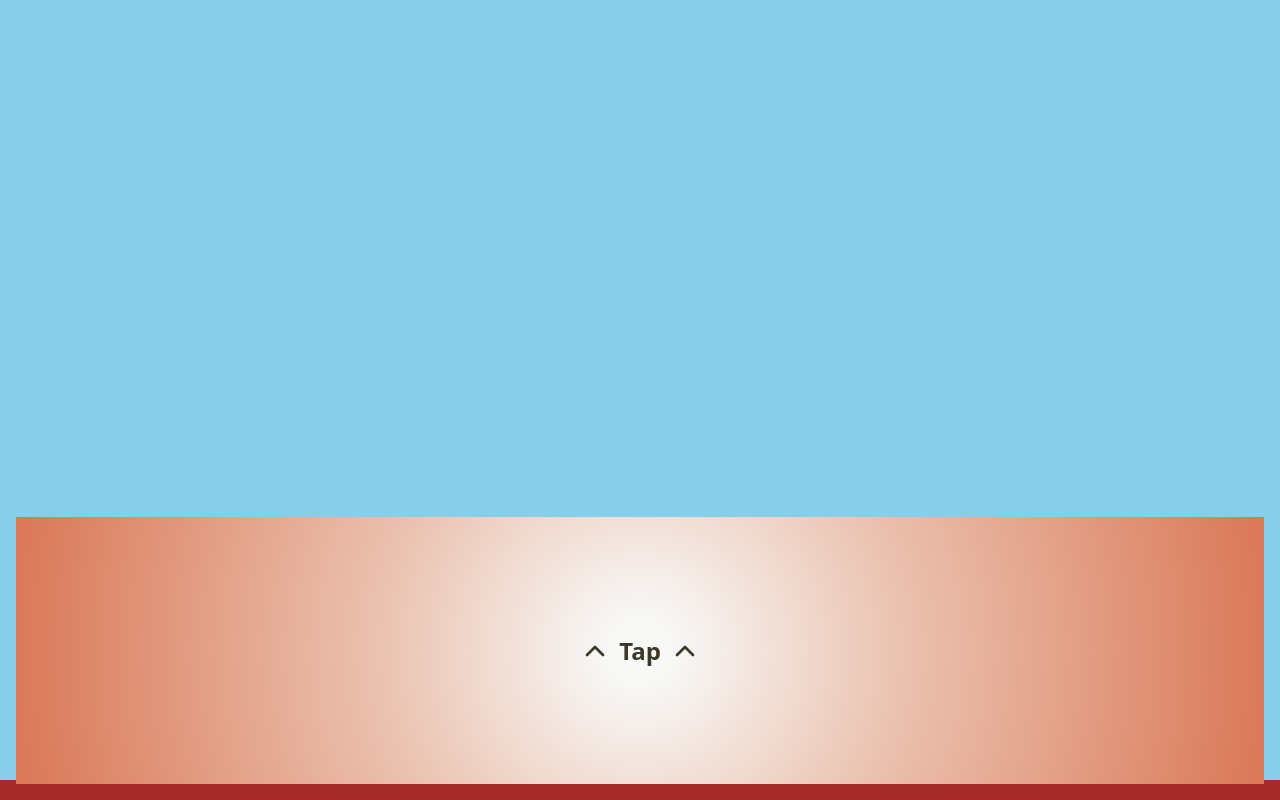
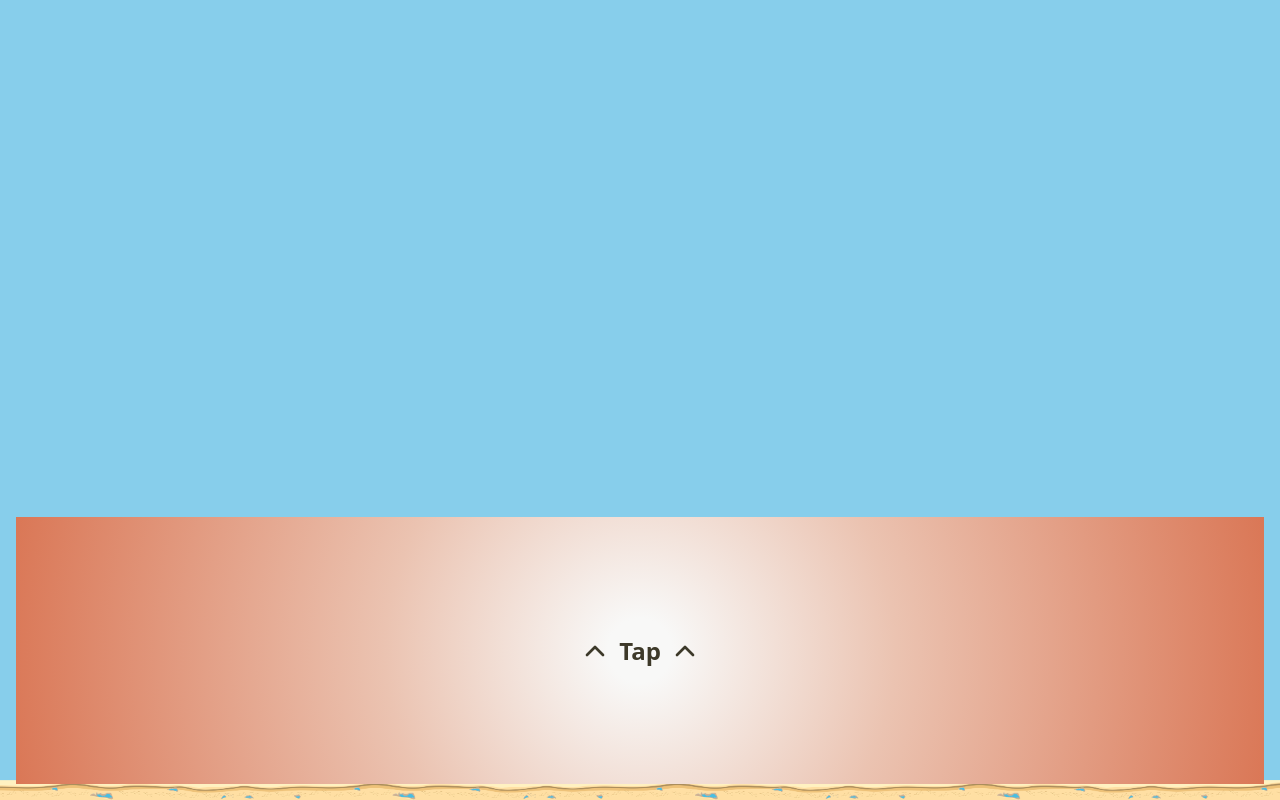
Before and after one commit to mkrtchianart/eldino, a Next.js app: page / in a window 1280 px wide. Both pictures are taken after a click on the button "Play". Built offline with nearby package versions, Linux system fonts and the light colour scheme.

Commit message:
road texture and animation

```diff
--- a/components/MiniGame.module.css
+++ b/components/MiniGame.module.css
@@ -11,9 +11,18 @@
 }
 
 .ground {
-  width: 100%;
+  position: absolute;
+  bottom: 0;
+  left: 0;
+  right: 0;
   height: 20px;
-  background-color: brown;
+  background-image: url('/road.png');
+  background-repeat: repeat-x;
+  background-size: auto 100%;
+}
+
+.groundPaused {
+  animation-play-state: paused;
 }
 
 .character {
--- a/components/MiniGame.tsx
+++ b/components/MiniGame.tsx
@@ -38,6 +38,8 @@ const MiniGame = forwardRef<{ handleTap: () => void }, MiniGameProps>(
 
     // Add state for managing deduction messages
     const [deductions, setDeductions] = useState<{ id: number; value: number; y: number }[]>([]);
+
+    const [groundOffset, setGroundOffset] = useState(0);
 
     const handleTap = useCallback(() => {
       if (!gameActive || isJumping) return;
@@ -89,11 +91,17 @@ const MiniGame = forwardRef<{ handleTap: () => void }, MiniGameProps>(
       let cactusInterval: NodeJS.Timeout;
       let scoreInterval: NodeJS.Timeout;
       let generateCactusTimeout: NodeJS.Timeout;
+      let animationFrame: number;
 
       const generateCactus = () => {
         addCactus();
         const nextInterval = Math.random() * 240 + 300; // Increased from 160 to 300
         generateCactusTimeout = setTimeout(generateCactus, nextInterval);
+      };
+
+      const updateGround = () => {
+        setGroundOffset(prev => prev - 2.5);  // Increased from -1.2 to -2.5
+        animationFrame = requestAnimationFrame(updateGround);
       };
 
       if (gameActive) {
@@ -104,12 +112,15 @@ const MiniGame = forwardRef<{ handleTap: () => void }, MiniGameProps>(
           scoreRef.current += 1;
           onScore(1);
         }, 2400);
+
+        animationFrame = requestAnimationFrame(updateGround);
       }
 
       return () => {
         clearInterval(cactusInterval);
         clearInterval(scoreInterval);
         clearTimeout(generateCactusTimeout);
+        cancelAnimationFrame(animationFrame);
       };
     }, [gameActive, addCactus, moveCactuses, onScore, onGameOver]);
 
@@ -186,7 +197,12 @@ const MiniGame = forwardRef<{ handleTap: () => void }, MiniGameProps>(
         {cactuses.map((cactus) => (
           <CactusComponent key={cactus.id} position={cactus.position} />
         ))}
-        <div className={styles.ground} />
+        <div
+          className={styles.ground}
+          style={{
+            backgroundPosition: `${groundOffset}px 0`
+          }}
+        />
 
         {/* Render deduction messages above the character */}
         <AnimatePresence>
```
Also changed, not shown: public/road.png (added).
